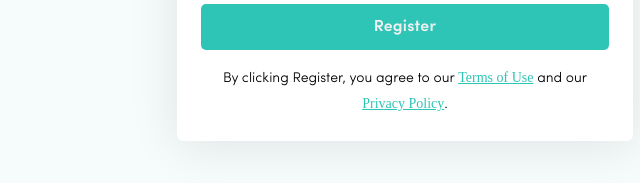
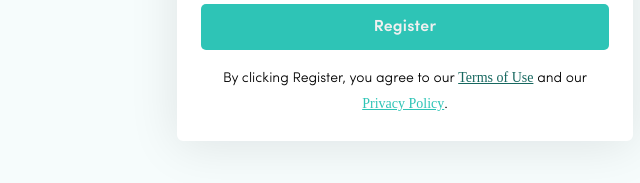
Before and after one commit to Ilyazlimahzah/Project1, a plain HTML site: page index.html in a window 1280 px wide. In both pictures the pointer is over the link "Terms of Use". Shown: the part 557-740 px from the top of the page, 447-1087 px from the left. Drawn offline with Linux system fonts and the light colour scheme.

Commit message:
just now

```diff
--- a/index.css
+++ b/index.css
@@ -212,6 +212,9 @@ a:link {
   line-height: 25px;
   text-decoration-line: underline;
 }
+a:hover {
+  color: #16675f;
+}
 h2 {
   color: var(--CL-Black, #000b0a);
 
```
